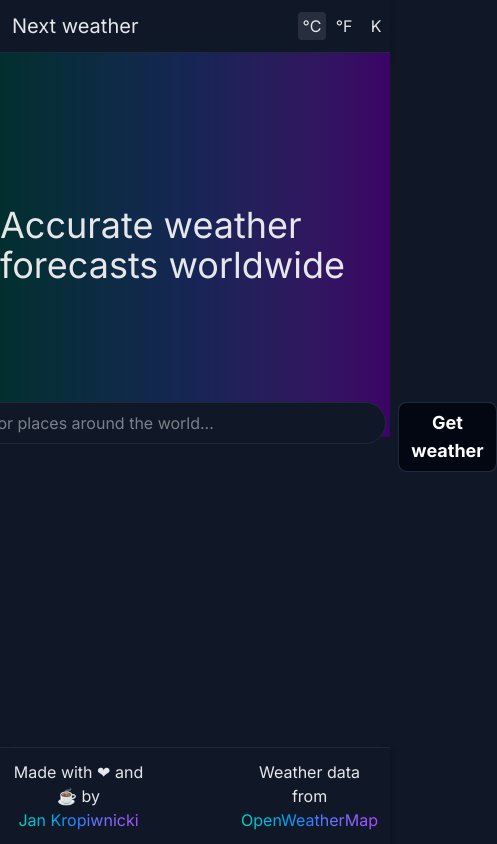
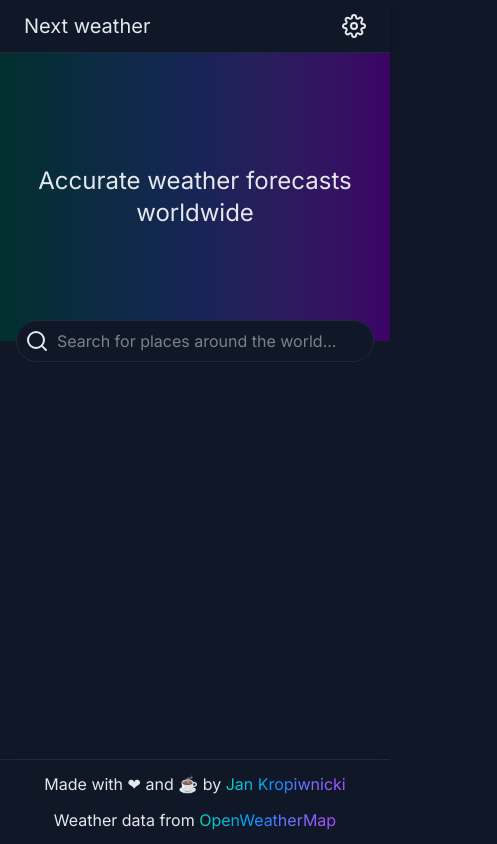
Before and after one commit to jankrop/next-weather, a Next.js app: page / in a window 390 px wide. Shown: the whole page, 497 px wide, since content can reach past the window. Built offline with nearby package versions, Linux system fonts and the light colour scheme.

Commit message:
Mobile version

```diff
--- a/app/page.tsx
+++ b/app/page.tsx
@@ -4,8 +4,8 @@ import PlaceSearchForm from "@/components/PlaceSearchForm";
 
 export default function Page() {
     return (
-        <div className="w-full h-96 bg-gradient-to-r from-teal-950 via-blue-950 to-purple-950 flex justify-center items-center relative">
-            <h1 className="text-4xl">Accurate weather forecasts worldwide</h1>
+        <div className="w-full h-72 sm:h-96 bg-gradient-to-r from-teal-950 via-blue-950 to-purple-950 flex justify-center items-center relative">
+            <h1 className="text-2xl sm:text-4xl text-center">Accurate weather forecasts worldwide</h1>
             <PlaceSearchForm className="absolute bottom-0 translate-y-1/2 mx-auto" />
         </div>
     );
--- a/app/weather/page.tsx
+++ b/app/weather/page.tsx
@@ -49,13 +49,13 @@ export default function Page() {
     console.log(forecast)
 
     return (
-        <div className="w-full max-w-[800px] mx-auto flex flex-col">
+        <div className="w-full flex flex-col items-center px-4">
             { !!place &&
                 <h1 className="text-4xl my-6">{place.name}{!!place.state && ", " + place.state}, {place.country}</h1>
             }
-            <div className="flex gap-6 max-h-full">
+            <div className="flex flex-col md:flex-row items-center md:items-start justify-center w-full gap-4 md:gap-12 max-h-full">
                 {!!currentWeather &&
-                <div className="flex-1 flex flex-col gap-6">
+                <div className="w-full md:w-96 flex flex-col items-stretch gap-4 max-w-96 md:sticky md:top-17">
                     <Card className="p-6 flex flex-col gap-3">
                         {!!currentWeather && <>
                             <div className="flex items-center gap-3">
@@ -75,14 +75,14 @@ export default function Page() {
                             }</div>
                         </>}
                     </Card>
-                    <div className="flex gap-6">
-                        <Card className="flex-1 p-6 flex flex-col justify-center">
+                    <div className="flex gap-4">
+                        <Card className="flex-1 p-6 flex flex-col justify-center h-46">
                             <div className="text-gray-400">Pressure</div>
                             <div className="text-2xl mb-3">{currentWeather.main.pressure} hPa</div>
                             <div className="text-gray-400">Humidity</div>
                             <div className="text-2xl">{currentWeather.main.humidity}%</div>
                         </Card>
-                        <Card className="flex-1 px-6 aspect-square flex flex-col">
+                        <Card className="flex-1 px-6 flex flex-col justify-between items-stretch h-46">
                             <div className="text-gray-400 pb-1">Wind</div>
                             <div className="flex-1 flex justify-center items-center">
                                 <div
@@ -100,7 +100,8 @@ export default function Page() {
                     </div>
                 </div>
                 }
-                <div className="flex-1 flex flex-col gap-6 h-[calc(100vh-200px)] overflow-y-scroll overflow-x-hidden">
+                <div className="w-full md:w-72 lg:w-96 flex flex-col items-stretch gap-4 max-w-96">
+                    <h3 className="text-2xl">Forecast</h3>
                     { !!forecast && forecast.list.map((weather, i) => (
                         <ForecastEntry key={i} weather={weather} isSelected={false} onClick={() => {}} />
                     ))}
--- a/components/Button.tsx
+++ b/components/Button.tsx
@@ -1,13 +1,13 @@
 import {ComponentPropsWithoutRef} from "react";
 
 export default function Button({
-    children, ...props
+    children, className, ...props
 }: ComponentPropsWithoutRef<'button'>) {
     return (
         <button
-            className="
-                rounded-lg relative group bg-gray-800 cursor-pointer active:scale-95 transition-transform duration-200
-            " {...props}
+            className={
+                "rounded-lg relative group bg-gray-800 cursor-pointer active:scale-95 transition-transform duration-200 "
+            + className} {...props}
         >
             <div className="
                 absolute z-0 rounded-lg bg-primary w-full h-full
--- a/components/Footer.tsx
+++ b/components/Footer.tsx
@@ -5,7 +5,7 @@ export default function Footer() {
         <footer className="
             bg-gray-900 text-gray-200 w-full p-3
             border-t border-t-gray-800 shadow-md shadow-gray-950/50 text-center
-            flex justify-center items-center gap-24
+            flex flex-col md:flex-row justify-center items-center gap-3 md:gap-12 lg:gap-24
         ">
             <span>
                 Made with &#x2764; and &#x2615; by <Link external href="https://github.com/jankrop">Jan Kropiwnicki</Link>
--- a/components/ForecastEntry.tsx
+++ b/components/ForecastEntry.tsx
@@ -14,7 +14,7 @@ export default function ForecastEntry({
     return (
         <>
             {hour === 1 && (
-                <div className="text-gray-400 text-center -m-3">
+                <div className="text-gray-400 text-center">
                     {date.toLocaleDateString("en-UK", {
                         day: "numeric",
                         month: "short",
--- a/components/Header.tsx
+++ b/components/Header.tsx
@@ -1,12 +1,15 @@
 "use client"
 
 import Toggle from "@/components/Toggle";
-import {useContext} from "react";
+import {useContext, useState} from "react";
 import settingsContext from "@/contexts/SettingsContext";
 import Link from "next/link";
+import {Settings, X} from "react-feather";
+import Card from "@/components/Card";
 
 export default function Header() {
     const { settings, setSettings } = useContext(settingsContext);
+    const [isSettingsOpen, setIsSettingsOpen] = useState(false);
 
     const temperature = settings.temperature;
 
@@ -15,17 +18,40 @@ export default function Header() {
     }
 
     return (
-        <header className="bg-gray-900/50 text-gray-200 w-full border-b border-b-gray-800 backdrop-blur-md shadow-md shadow-gray-950/50 sticky">
-            <div className="w-full max-w-[1000px] mx-auto flex items-center">
+        <>
+            <header className="bg-gray-900/50 text-gray-200 w-full border-b border-b-gray-800 backdrop-blur-md shadow-md shadow-gray-950/50 sticky top-0">
+                <div className="w-full max-w-[1000px] mx-auto flex items-center px-3">
                     <div className="text-xl p-3">
                         <Link href="/">Next weather</Link>
                     </div>
-                <div className="ml-auto flex gap-1">
+                    <button className={"ml-auto sm:hidden cursor-pointer p-3"} onClick={() => setIsSettingsOpen(true)}>
+                        <Settings />
+                    </button>
+                    <div className="ml-auto hidden sm:flex gap-1">
                         <Toggle isSelected={temperature === 'celsius'} onSelect={() => setTemperature('celsius')}>°C</Toggle>
                         <Toggle isSelected={temperature === 'fahrenheit'} onSelect={() => setTemperature('fahrenheit')}>°F</Toggle>
                         <Toggle isSelected={temperature === 'kelvin'} onSelect={() => setTemperature('kelvin')}>K</Toggle>
                     </div>
                 </div>
             </header>
+            <div className={(isSettingsOpen ? "flex opacity-100" : "hidden opacity-0") + " fixed top-0 left-0 w-full h-full z-50 transition-opacity duration-200 items-center"}>
+                <div className={"fixed top-0 left-0 w-full h-full bg-black/50 cursor-pointer"} onClick={() => setIsSettingsOpen(false)} />
+                <div className={"z-50 w-full m-4 bg-gray-900 rounded-lg"}>
+                    <div className={"flex justify-end"}>
+                        <button className={"p-2 cursor-pointer"} onClick={() => setIsSettingsOpen(false)}>
+                            <X />
+                        </button>
+                    </div>
+                    <div className={"p-2 flex flex-col gap-3"}>
+                        <div className={"text-center"}>Temperature units</div>
+                        <div className={"flex justify-center gap-4"}>
+                            <Toggle large isSelected={temperature === 'celsius'} onSelect={() => setTemperature('celsius')}>°C</Toggle>
+                            <Toggle large isSelected={temperature === 'fahrenheit'} onSelect={() => setTemperature('fahrenheit')}>°F</Toggle>
+                            <Toggle large isSelected={temperature === 'kelvin'} onSelect={() => setTemperature('kelvin')}>K</Toggle>
+                        </div>
+                    </div>
+                </div>
+            </div>
+        </>
     )
 }
--- a/components/PlaceSearchForm.tsx
+++ b/components/PlaceSearchForm.tsx
@@ -36,7 +36,7 @@ export default function PlaceSearchForm({ className = "" }) {
 
     return (
         <form
-            className={"flex gap-3 " + className}
+            className={"flex gap-3 w-full max-w-160 px-4 " + className}
             onSubmit={handleSubmit(onSearch)}
         >
             <SearchInput
@@ -63,7 +63,7 @@ export default function PlaceSearchForm({ className = "" }) {
                 isValid={!errors.place}
                 onSuggestionSelect={s => setValue('place', s)}
             />
-            <Button type="submit">Get weather</Button>
+            <Button type="submit" className={"hidden sm:inline whitespace-nowrap"}>Get weather</Button>
         </form>
     )
 }
--- a/components/SearchInput.tsx
+++ b/components/SearchInput.tsx
@@ -22,7 +22,7 @@ export default function SearchInput({
     }, [loading, suggestions]);
 
     return (
-        <div className="h-10.5">
+        <div className="h-10.5 w-full">
             <div className="relative flex flex-col bg-gray-800 rounded-[21px] animation">
                 <div className={
                     "absolute z-0 rounded-[21px] w-full h-full blur-md transition-opacity duration-200 " +
@@ -43,8 +43,8 @@ export default function SearchInput({
                             <Search size="24" />
                         </div>
                         <input
-                            className="m-[1px] ml-0 z-2 bg-gray-900 flex-1 pr-4 py-2 rounded-r-[20px] outline-none"
-                            size={40} id={inputId} value={search}
+                            className="m-[1px] ml-0 z-2 bg-gray-900 flex-1 pr-4 py-2 rounded-r-[20px] sm:rounded-l-none outline-none"
+                            id={inputId} value={search}
                             onChange={e => {
                                 setSearch(e.target.value);
                                 if (onChange) onChange(e);
--- a/components/Toggle.tsx
+++ b/components/Toggle.tsx
@@ -1,17 +1,17 @@
 import {ReactNode} from "react";
 
 export default function Toggle({
-    children, isSelected, onSelect,
+    children, isSelected, onSelect, large
 }: {
-    children: ReactNode, isSelected: boolean, onSelect: () => void,
+    children: ReactNode, isSelected: boolean, onSelect: () => void, large?: boolean
 }) {
     return (
         <button className={
-            'cursor-pointer transition-colors duration-200 w-7 h-7 rounded flex items-center justify-center ' + (
+            'cursor-pointer transition-colors duration-200  rounded flex items-center justify-center ' + (
                 isSelected ?
-                    'bg-white/10' :
-                    'hover:bg-white/10'
-            )
+                    'bg-white/10 ' :
+                    'hover:bg-white/10 '
+            ) + (large ? 'w-12 h-12 text-2xl' : 'w-7 h-7')
         } onClick={onSelect}>{children}</button>
     )
 }
```
Lines whose indentation alone changed are shown as unchanged.
